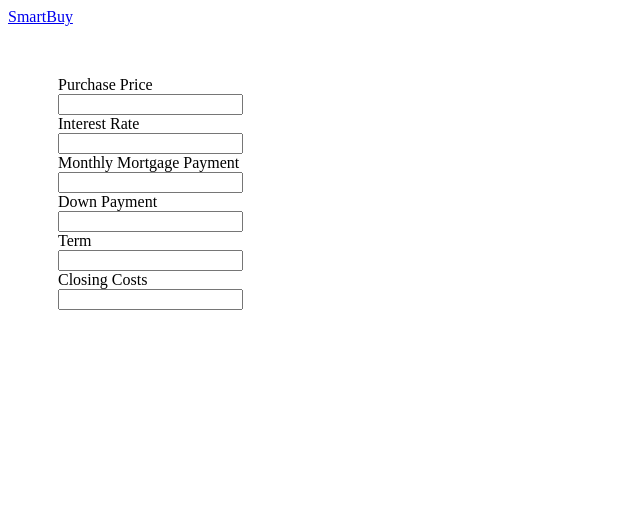
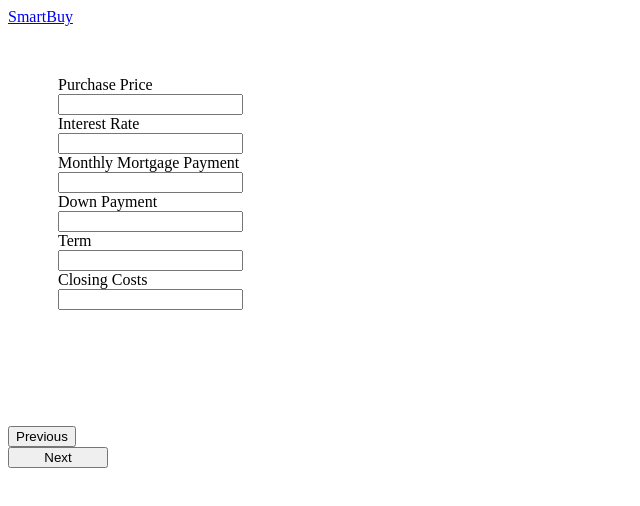
Before and after one commit to darylwada/smart-buy, a React app: page / in a window 1280 px wide. Shown: the top 506 px of the page, without its empty margins (0-640 px from the left). Built offline with nearby package versions, Linux system fonts and the light colour scheme; the HTML template or start-up script is replaced by a standard one.

Commit message:
Added buttons to cycle through the wizard. #1

```diff
--- a/client/App.js
+++ b/client/App.js
@@ -34,6 +34,7 @@ export default class App extends Component {
       }
     })
     this.handleInputChange = this.handleInputChange.bind(this)
+    this.handleWizardButton = this.handleWizardButton.bind(this)
   }
 
   handleInputChange(event) {
@@ -42,6 +43,19 @@ export default class App extends Component {
     const wizardView = this.state.wizardView
     const state = Object.assign({}, this.state[wizardView], { [field]: parseInt(value, 10) })
     this.setState({ [wizardView]: state })
+  }
+
+  handleWizardButton(event) {
+    const pages = Object.keys(this.state).slice(1)
+    let currentIndex = pages.findIndex(element => element === this.state.wizardView)
+    if (event.target.id === 'next' && currentIndex < pages.length - 1) {
+      currentIndex++
+      this.setState({ wizardView: pages[currentIndex++]})
+    }
+    if (event.target.id === 'previous' && currentIndex > 0) {
+      currentIndex--
+      this.setState({ wizardView: pages[currentIndex--]})
+    }
   }
 
   render() {
@@ -53,7 +67,8 @@ export default class App extends Component {
         <Wizard
           wizardView={wizardView}
           inputs={this.state[wizardView]}
-          handleInputChange={this.handleInputChange}></Wizard>
+          handleInputChange={this.handleInputChange}
+          handleWizardButton={this.handleWizardButton}></Wizard>
       </Container>
     )
   }
--- a/client/components/Wizard.js
+++ b/client/components/Wizard.js
@@ -1,11 +1,14 @@
-import React from 'react'
-import { Row } from 'reactstrap'
+import React, { Fragment } from 'react'
+import { Row, Col, Button } from 'reactstrap'
 import WizardInput from './Input'
 
 const styles = {
   row: {
     height: '300px',
     padding: '50px'
+  },
+  btnWidth: {
+    width: '100px'
   }
 }
 
@@ -16,9 +19,11 @@ export default function Wizard(props) {
     rates: ['Annual Appreciation', 'Marginal Income Tax Rate', 'General Inflation'],
     rent: ['Rent of Comparable Home', 'Rental Inflation', 'Return on Cash']
   }
-  const { wizardView, inputs, handleInputChange } = props
+  const pages = Object.keys(map)
+  const { wizardView, inputs, handleInputChange, handleWizardButton } = props
   const stateNames = Object.keys(inputs)
   return (
+    <Fragment>
     <Row style={styles.row}>
       {
         map[wizardView].map((label, i) => {
@@ -27,6 +32,16 @@ export default function Wizard(props) {
           )
         })
       }
+
     </Row>
+    <Row className="p-3">
+      <Col md="6">
+        <Button id="previous" color="primary" onClick={handleWizardButton}>Previous</Button>
+      </Col>
+      <Col md="6" className="d-flex justify-content-end">
+        <Button id="next" color="primary" style={styles.btnWidth} onClick={handleWizardButton}>Next</Button>
+      </Col>
+    </Row>
+  </Fragment>
   )
 }
```
